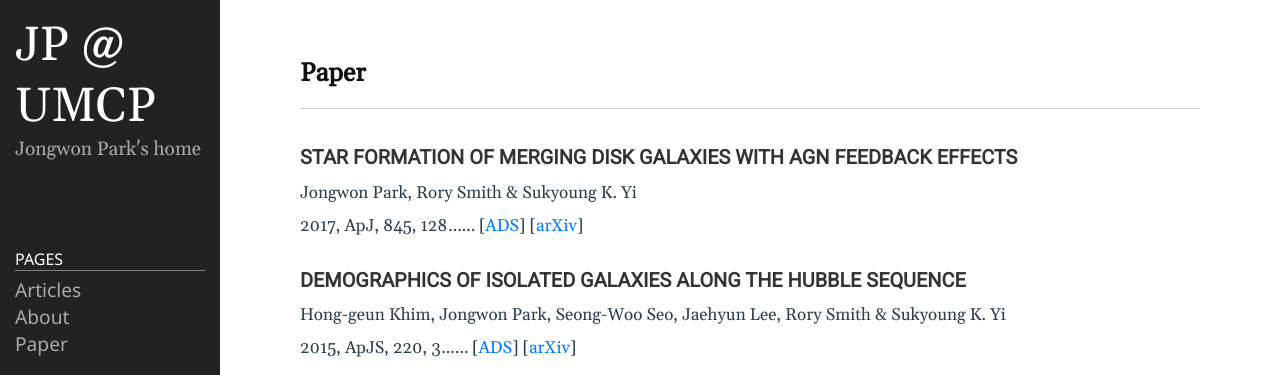
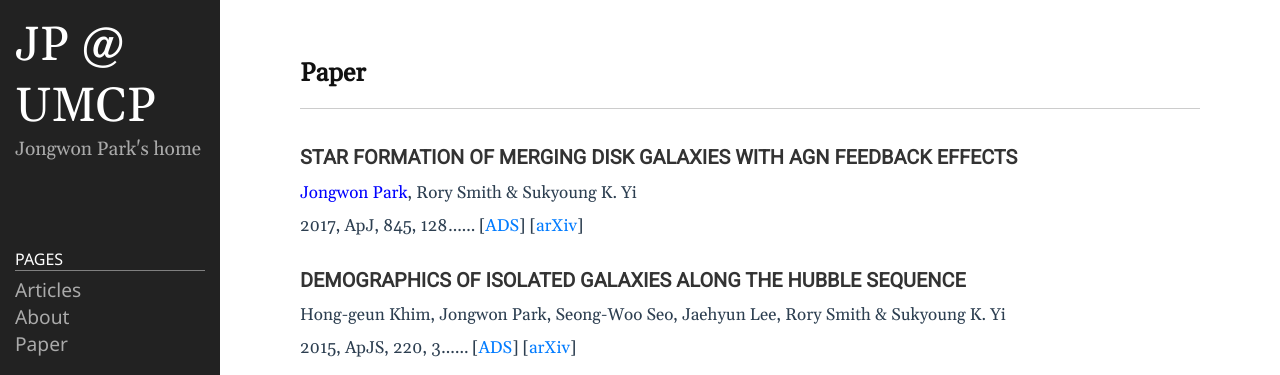
Before and after one commit to jwpark5064/jwpark5064.github.io, a Jekyll site: the page built from paper.md, in a window 1280 px wide. Shown: the top 375 px of the page. Built offline with Jekyll 4.4.1, drawn with Linux system fonts in a browser that asks for light colours.

```diff
--- a/paper.md
+++ b/paper.md
@@ -4,7 +4,7 @@ title: Paper
 ---
 
 ### STAR FORMATION OF MERGING DISK GALAXIES WITH AGN FEEDBACK EFFECTS
-Jongwon Park, Rory Smith & Sukyoung K. Yi
+<span style="color:blue">Jongwon Park</span>, Rory Smith & Sukyoung K. Yi
 2017, ApJ, 845, 128......
 [[ADS](https://ui.adsabs.harvard.edu/abs/2017ApJ...845..128P/abstract){:target="_blank_"}] [[arXiv](https://arxiv.org/abs/1707.07382){:target="_blank_"}]
 
```
